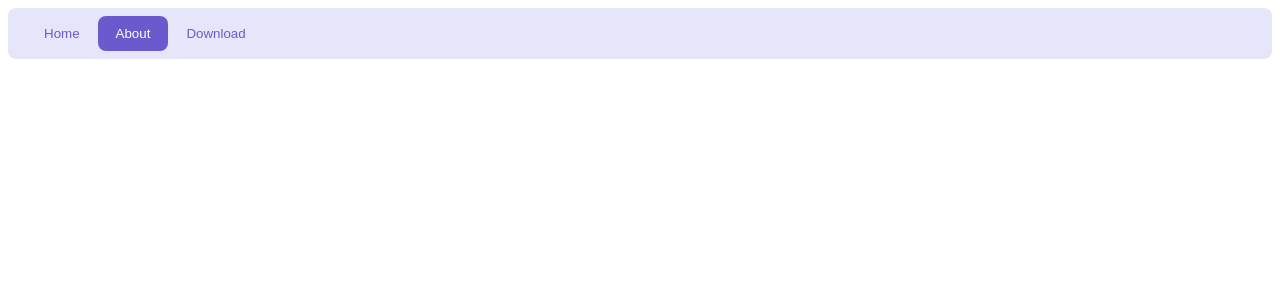
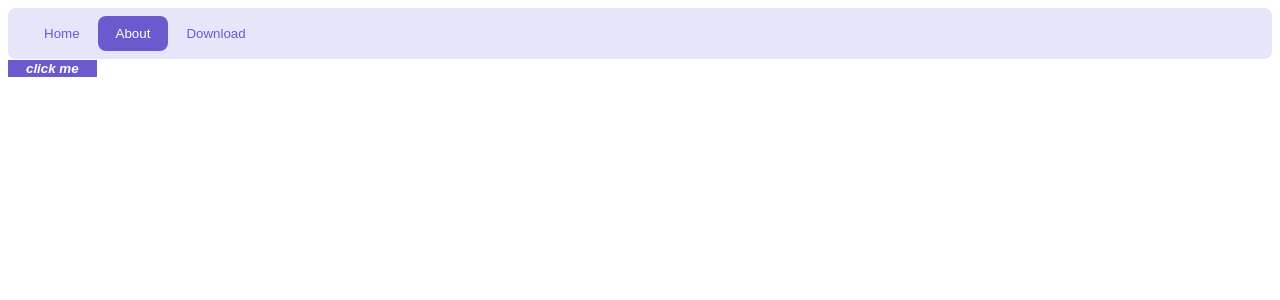
Before and after one commit to xlx-tutorials/react-tutorials, a React (Create React App) app: page / in a window 1280 px wide. Shown: the top 300 px of the page. Built offline with nearby package versions, Linux system fonts and the light colour scheme.

Commit message:
feat: add css module

```diff
--- a/src/App.js
+++ b/src/App.js
@@ -1,6 +1,7 @@
 import { useState } from 'react'
 import Button from './components/Button'
 import Tabs from './components/Tabs'
+import { button, text } from './button.module.css'
 
 export const buttonStyle = {
   color: 'slateblue',
@@ -45,6 +46,10 @@ function App() {
           </Button>
         ))}
       </Tabs>
+
+      <button className={button}>
+        <span className={text}>click me</span>
+      </button>
     </div>
   )
 }
--- /dev/null
+++ b/src/button.module.css
@@ -0,0 +1,14 @@
+.button {
+  background-color: slateblue;
+  color: white;
+  border: none;
+}
+
+.button span.text {
+  font-style: italic;
+}
+
+.text {
+  font-weight: bold;
+  padding: 12px;
+}
```
